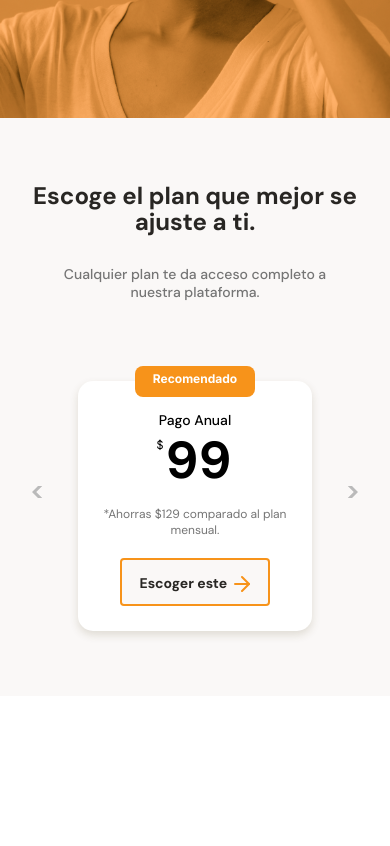
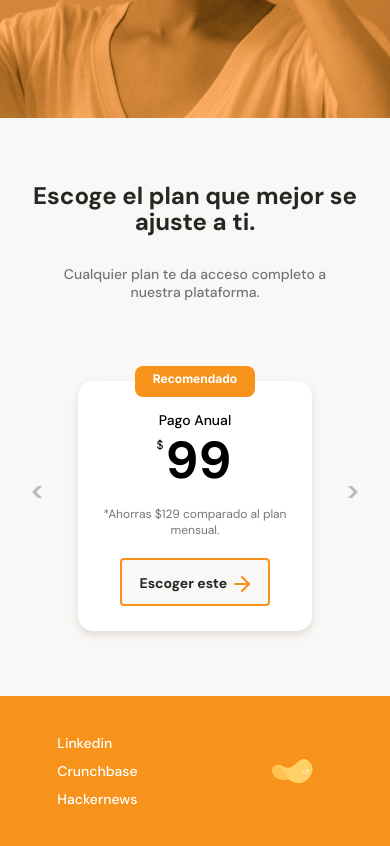
Before and after one commit to ArudoPE/batata_bit_concept, a plain HTML site: page index.html in a window 390 px wide. Shown: the part 2386-3232 px from the top of the page. Before the commit the page ends 3082 px from the top, so only its background shows below. Drawn offline with Linux system fonts and the light colour scheme.

Commit message:
First mobile version ready

```diff
--- a/index.html
+++ b/index.html
@@ -152,7 +152,18 @@
             </section>
         </section>
     </main>
-    <footer class="footer"></footer>
+    <footer class="footer">
+        <section class="footer-left">
+            <ul>
+                <li><a href="#">Linkedin</a></li>
+                <li><a href="#">Crunchbase</a></li>
+                <li><a href="#">Hackernews</a></li>
+            </ul>
+        </section>
+        <section class="footer-right">
+            <img src="./assets/icons/batata_icon_footer.svg" alt="Logo de Batatabit">
+        </section>
+    </footer>
     <script src="./index.js"></script>
 </body>
 </html>
--- a/style.css
+++ b/style.css
@@ -505,9 +505,29 @@ html {
 #unlimitedPlanCard {
     display: none;
 }
-
-
-
-
-
 /*FOOTER*/
+.footer {
+    display: flex;
+    width: 100%;
+    height: 150px;
+    background-color: var(--bitcoin-orange);
+}
+.footer section {
+    width: 50%;
+    display: flex;
+    justify-content: center;
+    align-items: center;
+}
+.footer .footer-left ul {
+    font-size: 1.4rem;
+    font-weight: 500;
+    line-height: 1.8rem;
+    list-style: none;
+}
+.footer-left li {
+    margin: 10px 0;
+}
+.footer-left a {
+    text-decoration: none;
+    color: var(--just-white);
+}
```
